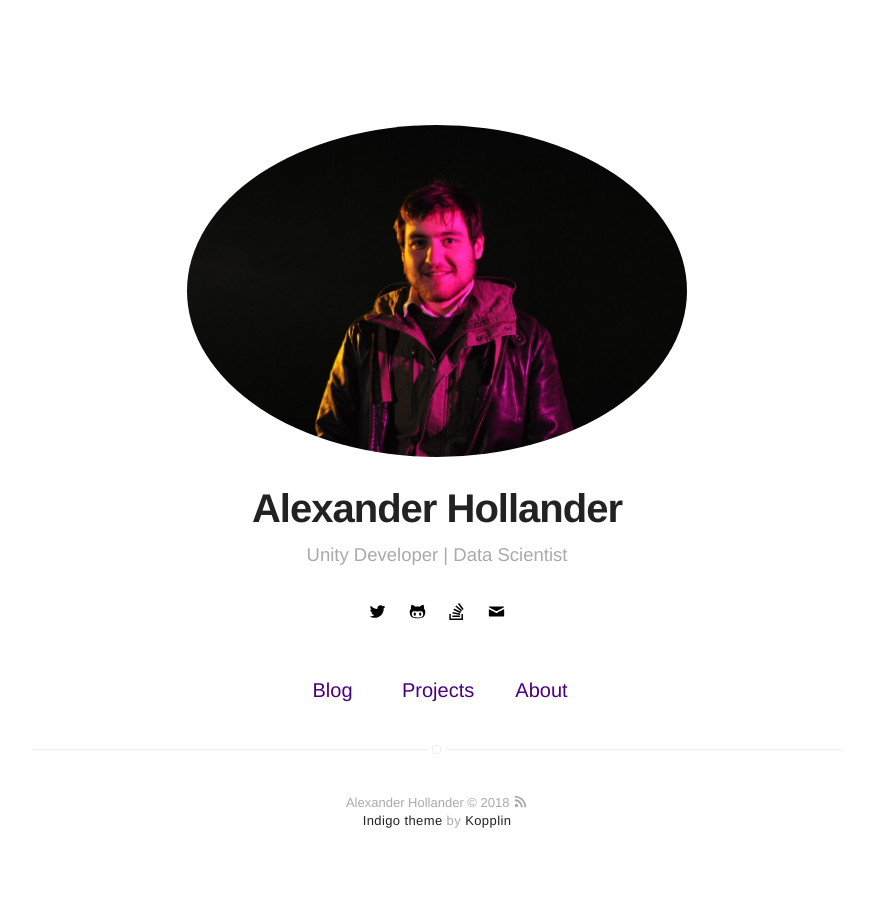
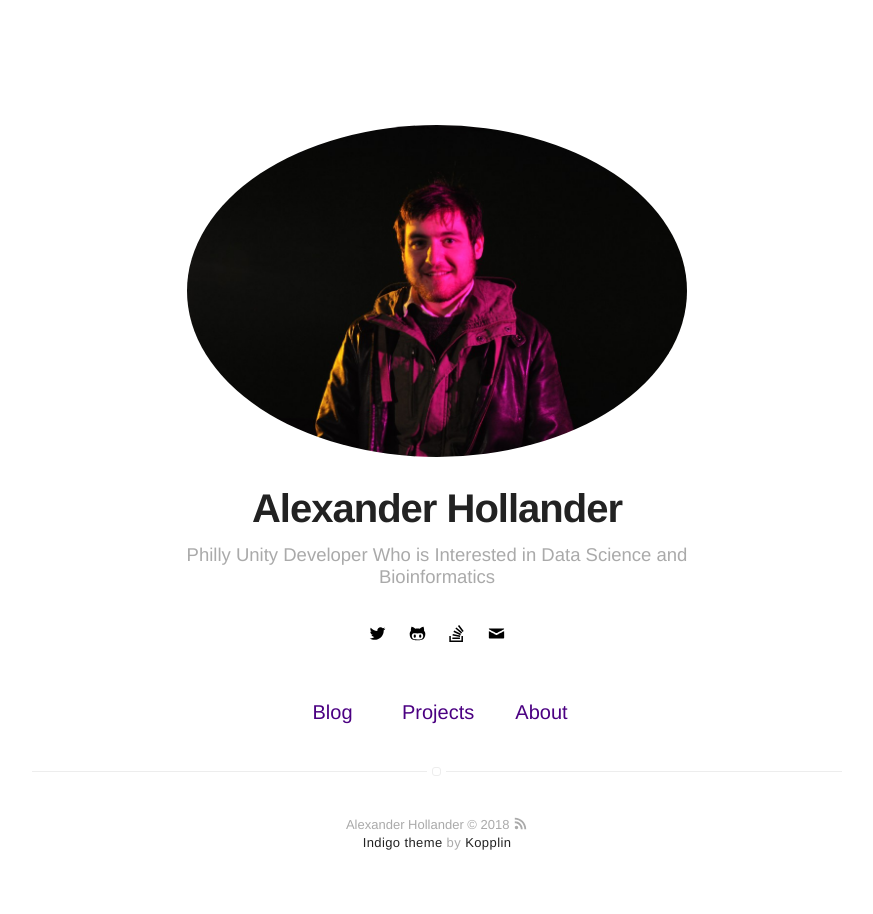
Before and after one commit to Ashen-Vaults/ashen-vaults.github.io, a Jekyll site: the page built from index.html, in a window 1280 px wide. Shown: the whole page, without its empty margins (203-1076 px from the left). Built offline with Jekyll 4.4.1, drawn with Linux system fonts in a browser that asks for light colours.

Commit message:
subtitle more accurate
I don' think ive earned the right to call myself a data scientist yet :sleepy:

```diff
--- a/_config.yml
+++ b/_config.yml
@@ -1,6 +1,6 @@
 # main text of home
 name: Alexander Hollander
-bio: Unity Developer | Data Scientist
+bio: Philly Unity Developer  Who is Interested in Data Science and Bioinformatics
 
 # twitter summary info
 description: The personal website of Alexsh
```
